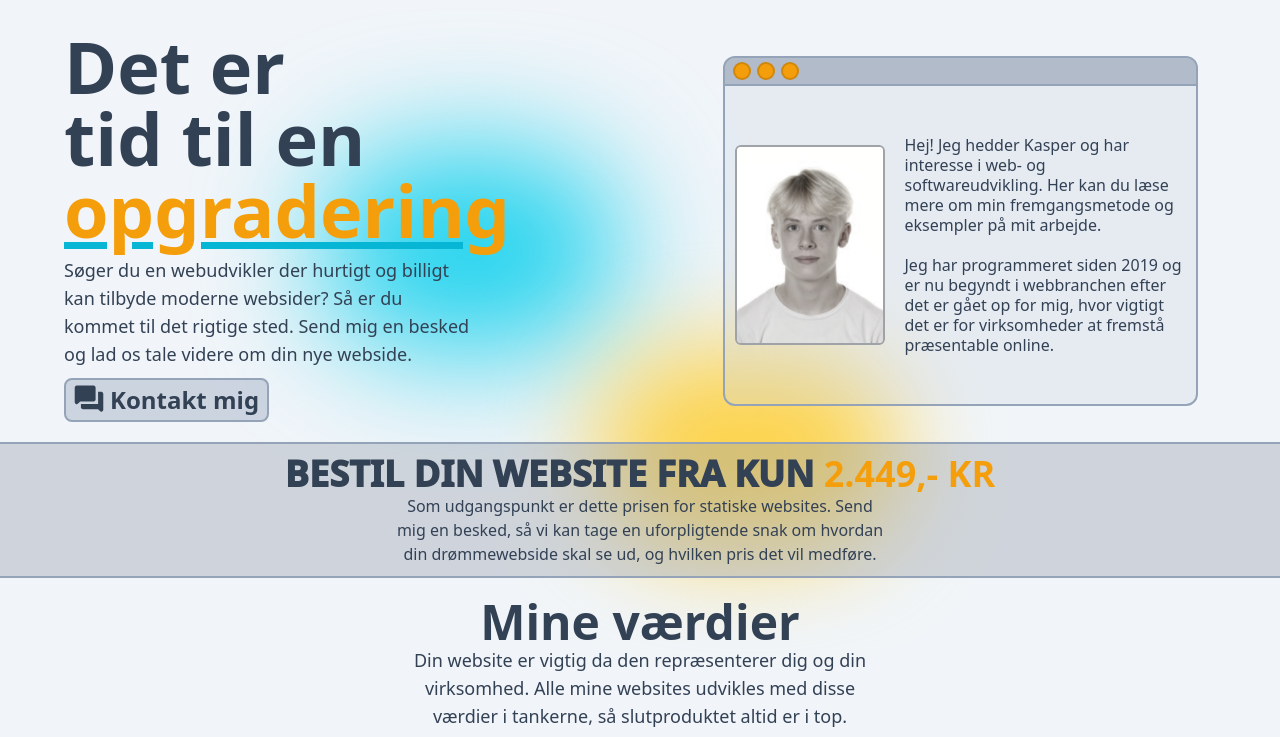
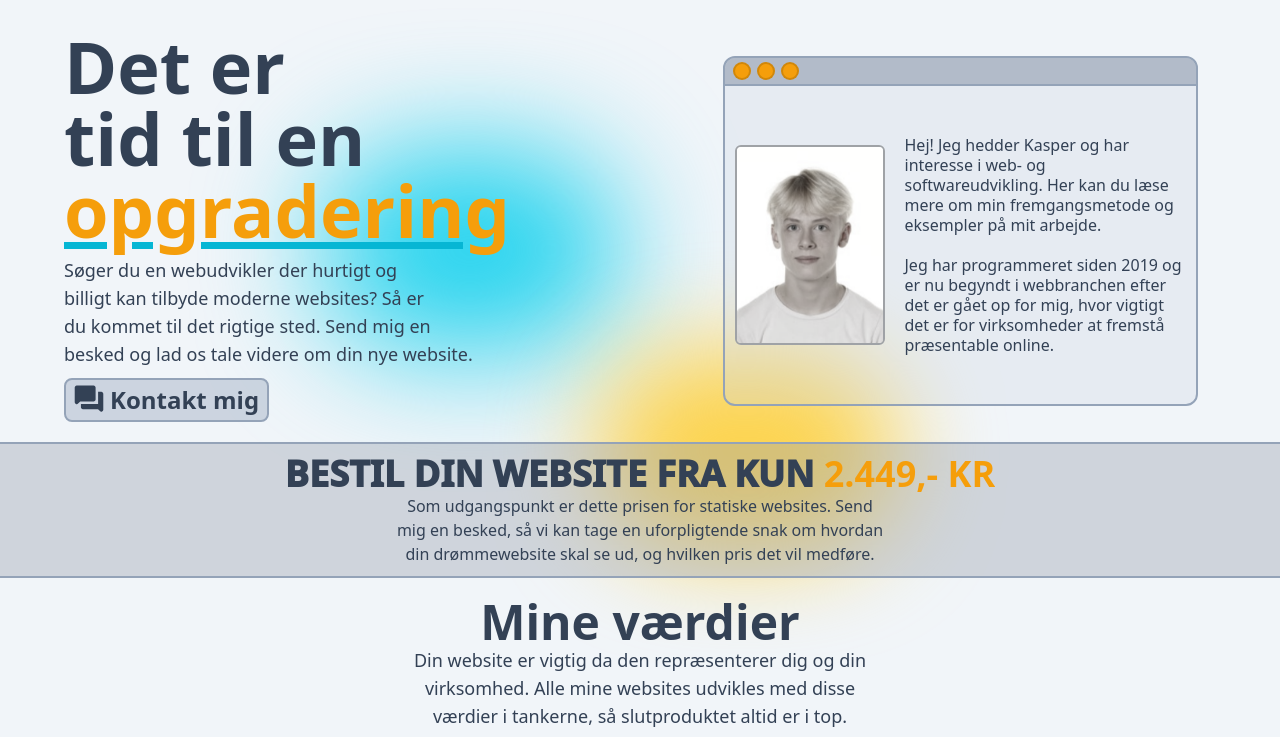
Before and after one commit to kasperzvn/kasperzvn.github.io, a website: page index.html in a window 1280 px wide. Shown: the top 737 px of the page. Drawn offline with Linux system fonts and the light colour scheme; a web font is replaced by a local one.

Commit message:
Fixed typos

```diff
--- a/index.html
+++ b/index.html
@@ -41,7 +41,7 @@
           </p>
 
           <p class="w-full max-w-[500px] min-[600px]:text-sm min-[900px]:text-lg">
-            Søger du en webudvikler der hurtigt og billigt kan tilbyde moderne websider? Så er du kommet til det rigtige sted. Send mig en besked og lad os tale videre om din nye webside.
+            Søger du en webudvikler der hurtigt og billigt kan tilbyde moderne websites? Så er du kommet til det rigtige sted. Send mig en besked og lad os tale videre om din nye website.
           </p>
           <button id="scrolltoformbutton" class="w-fit font-anek text-2xl font-bold px-[8px] py-[4px] bg-slate-400/40 border-slate-400 border-[2px] rounded-lg hover:scale-[1.05] ease-out duration-[200ms] flex items-center gap-x-[6px] ">
               <svg class="h-[30px] aspect-ratio fill-current" xmlns="http://www.w3.org/2000/svg" viewBox="0 -960 960 960"><path d="M285-188q-28 0-45.5-18.11Q222-224.23 222-251v-103h549v-387h103q26.78 0 44.89 18.11T937-678v507q0 41.62-39 57.81Q859-97 829-127l-61-61H285Zm-86-246-69 68q-30 30-68.5 13.81Q23-368.38 23-410v-468q0-26.78 18.11-44.89Q59.23-941 86-941h542q26.78 0 44.89 18.11T691-878v381q0 26.77-18.11 44.89Q654.78-434 628-434H199Z"/></svg>
@@ -82,7 +82,7 @@
       </p>
 
       <p class="max-w-[500px] mx-auto">
-        Som udgangspunkt er dette prisen for statiske websites. Send mig en besked, så vi kan tage en uforpligtende snak om hvordan din drømmewebside skal se ud, og hvilken pris det vil medføre.
+        Som udgangspunkt er dette prisen for statiske websites. Send mig en besked, så vi kan tage en uforpligtende snak om hvordan din drømmewebsite skal se ud, og hvilken pris det vil medføre.
       </p>
 
     </div>
```
